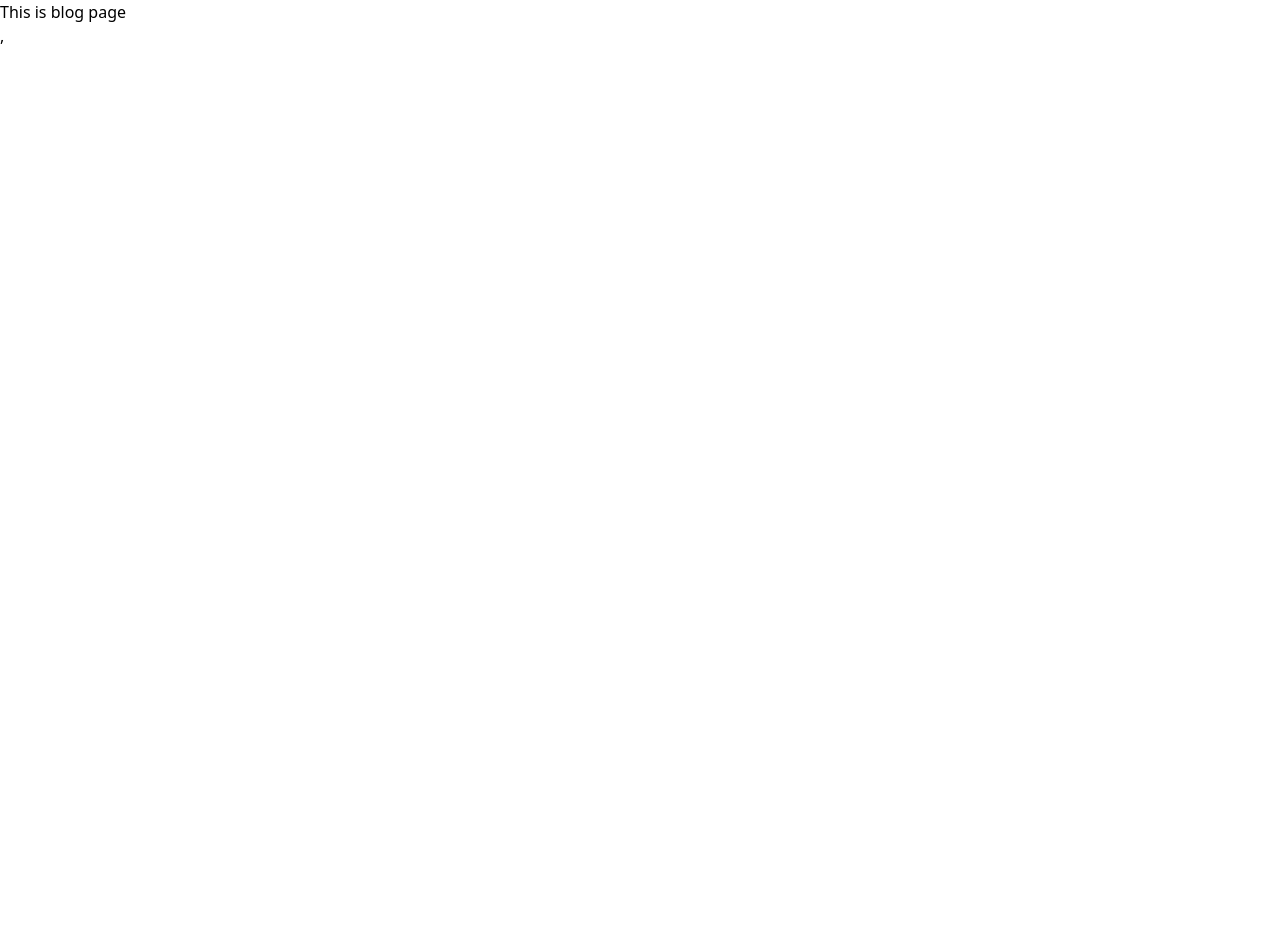
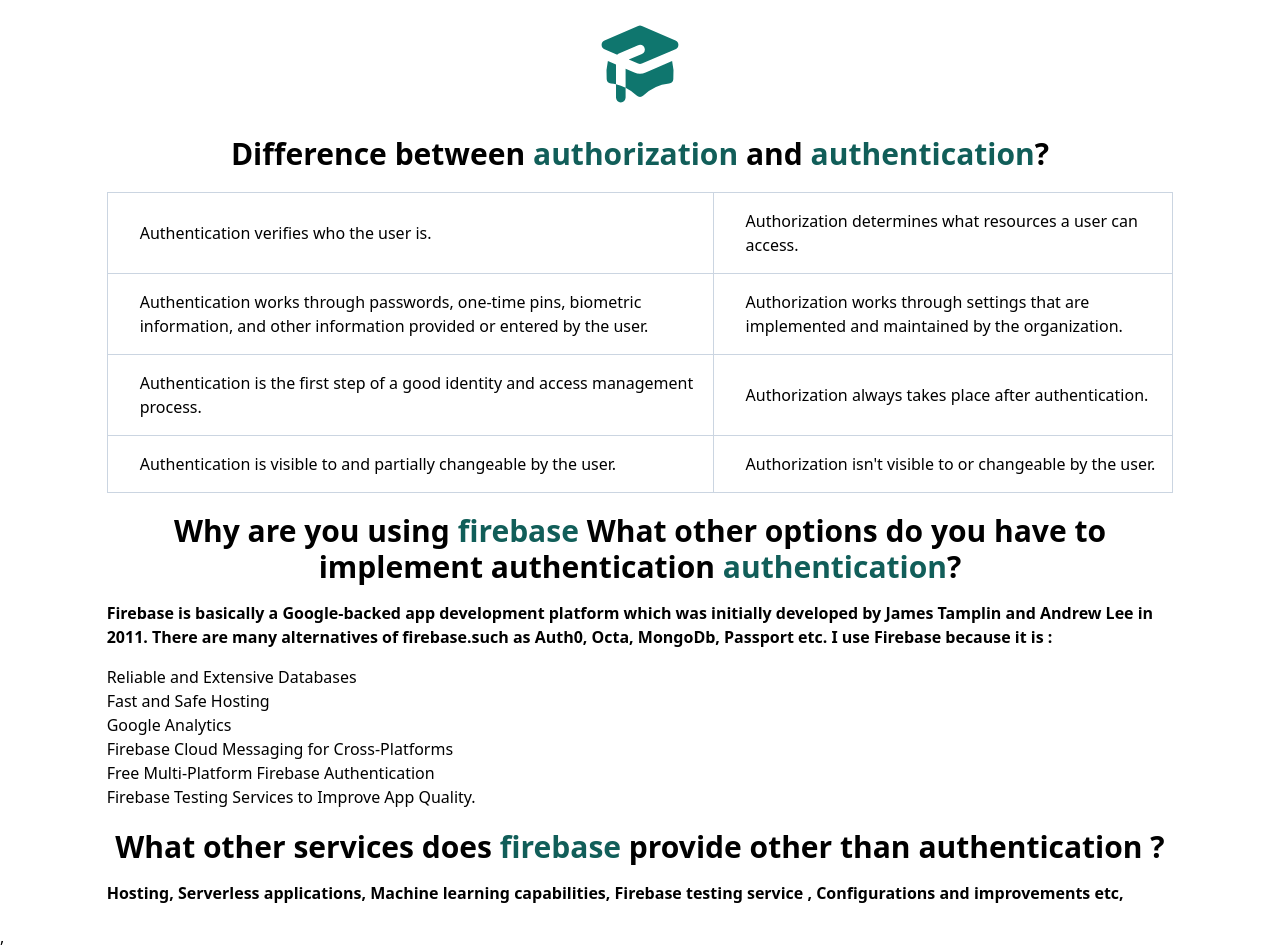
Before and after one commit to buariful/ar-studio, a React (Create React App) app: page /blog in a window 1280 px wide. Before the commit the page ends 800 px from the top, so only its background shows below. Built offline with nearby package versions, Linux system fonts and the light colour scheme.

Commit message:
blog page create

```diff
--- a/src/Notfound/Notfound.js
+++ b/src/Notfound/Notfound.js
@@ -1,9 +1,14 @@
 import React from 'react';
+import { Link } from 'react-router-dom';
+import Home from '../components/Home/Home';
+import image from '../img/404_img.jpg'
 
 const Notfound = () => {
     return (
-        <div>
-            this is not found page
+        <div className='text-center'>
+            <img src={image} alt="404 imgae" className='mx-auto w-44' />
+            <h1 className='mt-5 mb-3 text-6xl text-teal-600 font-bold'>Oops....!</h1>
+            <p>There are nothing to show . Go back to <span className='text-teal-700 font-semibold'>{<Link to='/home'>Home</Link>}</span> page</p>
         </div>
     );
 };
--- a/src/components/About/About.js
+++ b/src/components/About/About.js
@@ -5,7 +5,7 @@
     return (
         <div>
             <ArchiveIcon className='w-24 text-teal-600 mx-auto'></ArchiveIcon>
-            <div className='w-11/12 mx-auto text-center'>
+            <div className='w-10/12 mx-auto text-center'>
                 <h1 className='text-teal-800 text-4xl font-bold my-5'>About Me</h1>
                 <p>Hi this is me, Ariful Islam. I am a student of Mathematics. I am doing well with my studies. But this is not my passion. I want to do something well in It section. Now I am learning web developement. My first aim to gather skill as much as possible about web developement. After that i will have to find a suitable job for my career. Because if don't step into a professional space, I will lost my skills. I know basic skills as html5, css3, bootstrap, tailwind etc.Than I will learn advance technolgies like React, Mongodb, Node js . </p>
             </div>
--- a/src/components/Blog/Blog.js
+++ b/src/components/Blog/Blog.js
@@ -1,10 +1,61 @@
+import { AcademicCapIcon } from '@heroicons/react/solid';
 import React from 'react';
 
 const Blog = () => {
     return (
-        <div>
-            This is blog page
-        </div>
+        <div className='w-10/12 mx-auto'>
+            <AcademicCapIcon className='w-24 text-teal-700 mt-4 mb-6 mx-auto'></AcademicCapIcon>
+            <div className='my-5'>
+                <h1 className="text-3xl font-semibold text-center">
+                    Difference between <span className='text-teal-800'>authorization</span> and <span className='text-teal-800'>authentication</span>?
+                </h1>
+                <table className="table-auto border-collapse border border-slate-400 mt-5">
+                    <tbody className='text-left'>
+                        <tr>
+                            <td className='border pl-8 py-4 border-slate-300 ... '>Authentication verifies who the user is.</td>
+                            <td className='border pl-8 py-4  border-slate-300 ...'>Authorization determines what resources a user can access. </td>
+                        </tr>
+                        <tr>
+                            <td className='border pl-8 py-4  border-slate-300 ...'>Authentication works through passwords, one-time pins, biometric information, and other information provided or entered by the user.</td>
+                            <td className='border pl-8 py-4  border-slate-300 ...'>Authorization works through settings that are implemented and maintained by the organization.</td>
+                        </tr>
+                        <tr>
+                            <td className='border pl-8 py-4  border-slate-300 ...'>Authentication is the first step of a good identity and access management process.</td>
+                            <td className='border pl-8 py-4  border-slate-300 ...'>Authorization always takes place after authentication.</td>
+                        </tr>
+                        <tr>
+                            <td className='border pl-8 py-4  border-slate-300 ...'>Authentication is visible to and partially changeable by the user.</td>
+                            <td className='border pl-8 py-4  border-slate-300 ...'>Authorization isn't visible to or changeable by the user.</td>
+                        </tr>
+                    </tbody>
+                </table>
+            </div>
+
+            <div className="my-5">
+                <h1 className="text-3xl font-semibold text-center">
+                    Why are you using <span className='text-teal-800'>firebase</span> What other options do you have to implement authentication <span className='text-teal-800'>authentication</span>?
+
+                </h1>
+
+                <p className='mt-4 font-semibold'>Firebase is basically a Google-backed app development platform which was initially developed by James Tamplin and Andrew Lee in 2011. There are many alternatives of firebase.such as Auth0, Octa, MongoDb, Passport etc. I use Firebase because it is :</p>
+
+                <ul className='mt-4'>
+                    <li>Reliable and Extensive Databases</li>
+                    <li>Fast and Safe Hosting</li>
+                    <li>Google Analytics</li>
+                    <li>Firebase Cloud Messaging for Cross-Platforms</li>
+                    <li>Free Multi-Platform Firebase Authentication</li>
+                    <li>Firebase Testing Services to Improve App Quality.</li>
+                </ul>
+            </div>
+
+            <div className="my-5">
+                <h1 className="text-3xl font-semibold text-center">What other services does <span className='text-teal-800'>firebase</span> provide other than authentication ?</h1>
+                <p className="mt-4 font-semibold">
+                    Hosting, Serverless applications, Machine learning capabilities, Firebase testing service , Configurations and improvements etc,
+                </p>
+            </div>
+        </div >
     );
 };
 
```
Also changed, not shown: src/img/404_img.jpg (added).
